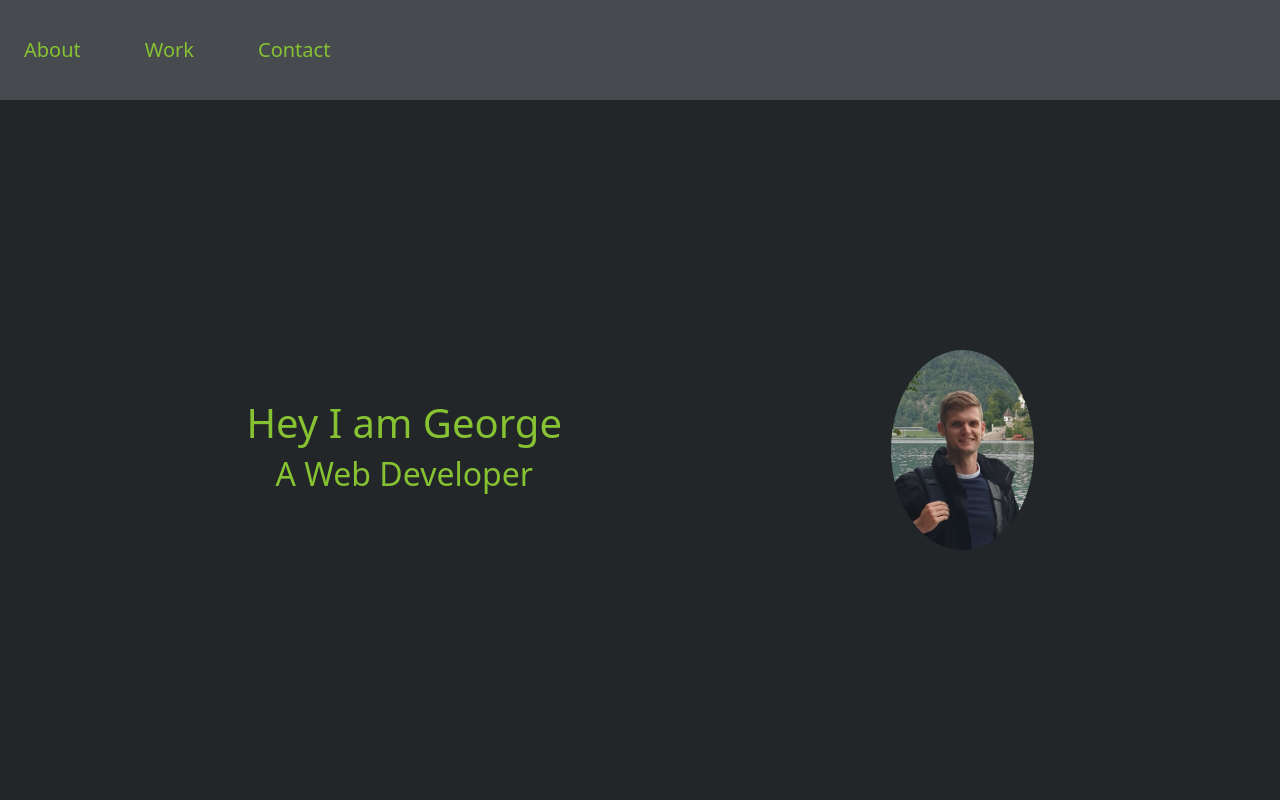
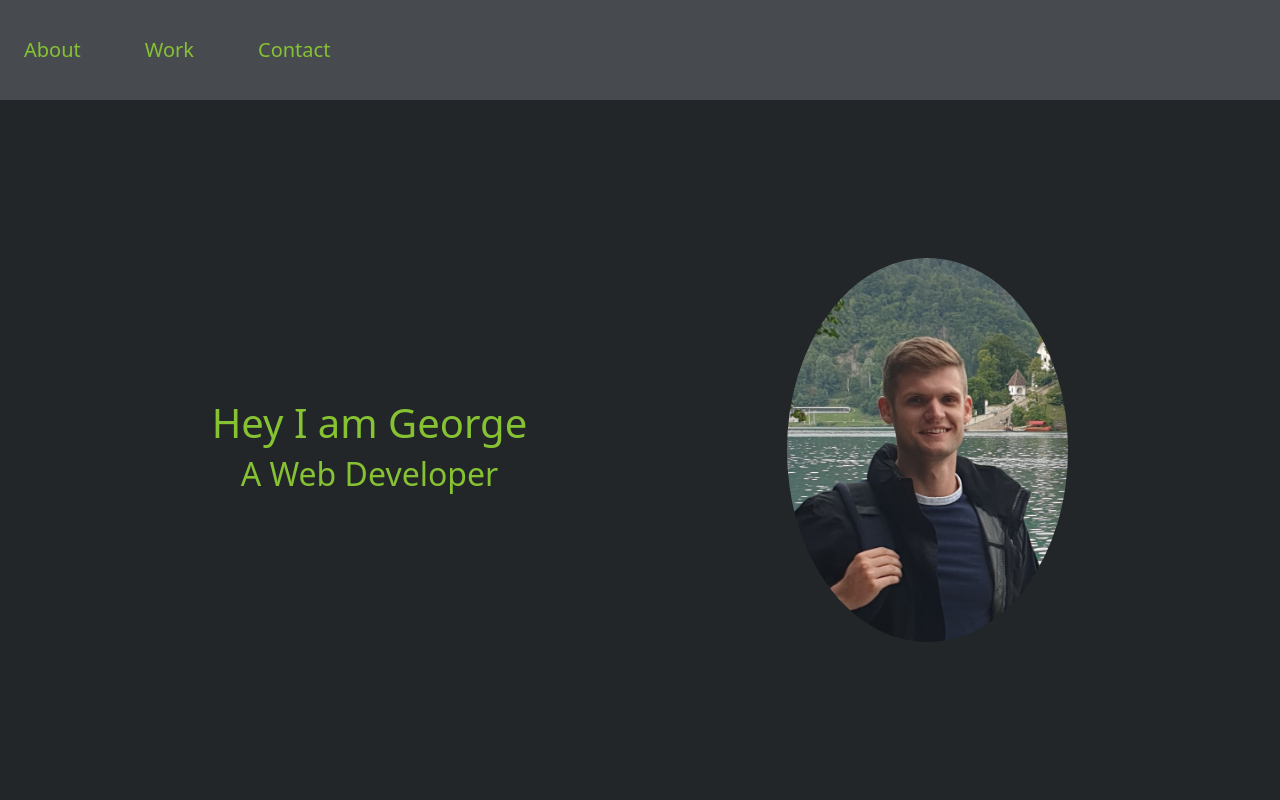
Before and after one commit to GeorgeWalkerDev/Ge0w.github.io, a plain HTML site: page index.html in a window 1280 px wide. Shown: the top 800 px of the page. Drawn offline with nearby package versions, Linux system fonts and the light colour scheme.

Commit message:
Photo size changed

```diff
--- a/styles.css
+++ b/styles.css
@@ -56,6 +56,8 @@ main {
 
 .welcome-section img {
   border-radius: 50%;
+  height: 30vw;
+  width: 22vw;
 }
 
 .summary-section {
```
